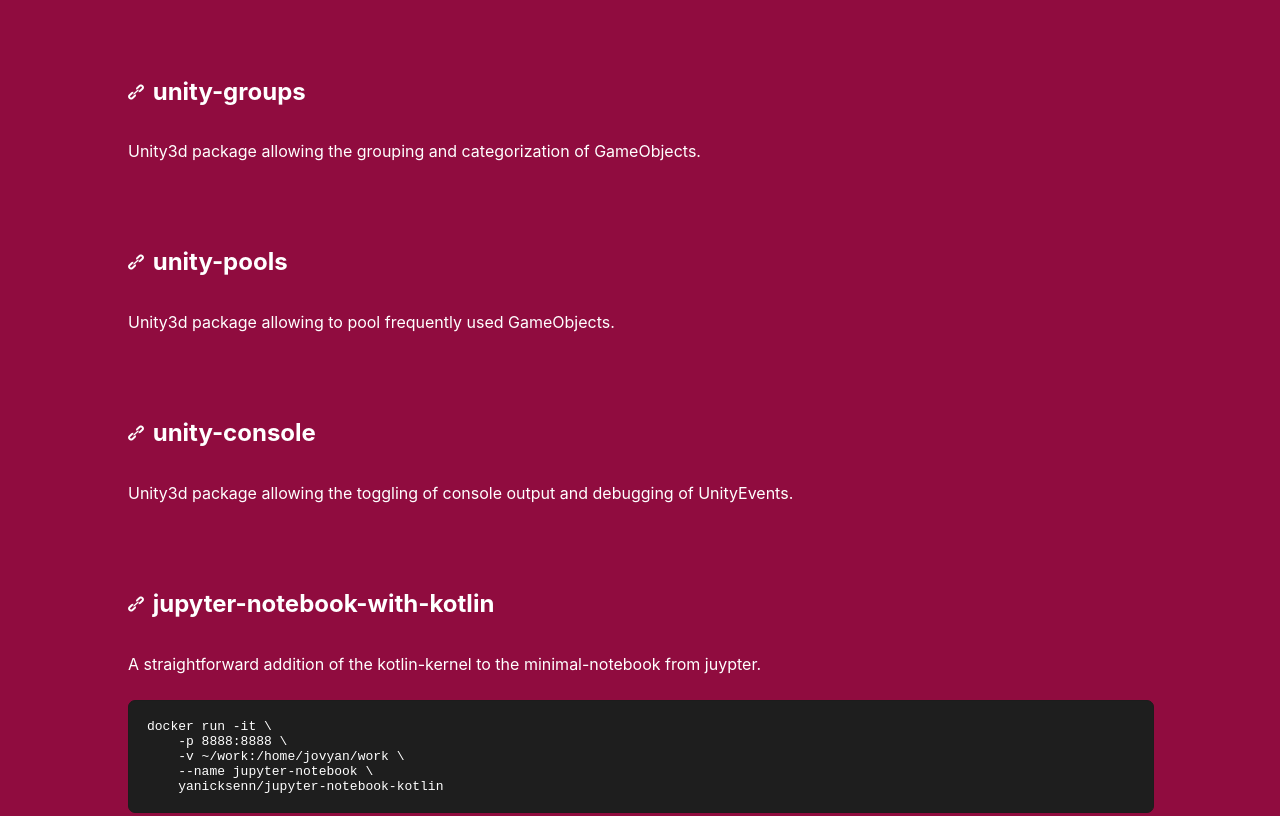
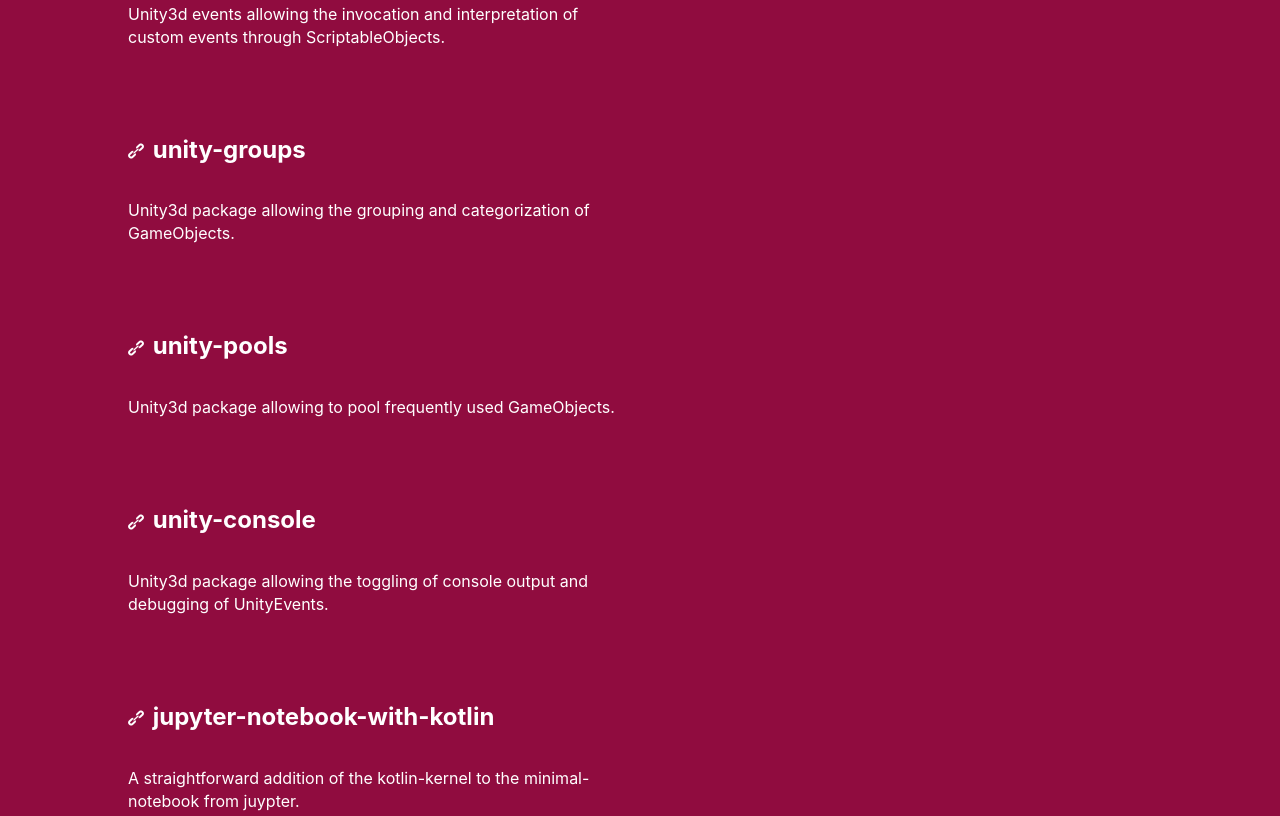
Before and after one commit to yanicksenn/yanicksenn.github.io, a plain HTML site: page index.html in a window 1280 px wide. Shown: the part 744-1560 px from the top of the page. Drawn offline with Linux system fonts and the light colour scheme.

Commit message:
Update style

```diff
--- a/style/style.css
+++ b/style/style.css
@@ -59,6 +59,7 @@
     width: 16px;
     height: 16px;
     margin-right: 3px;
+    vertical-align: middle;
 }
 
 a:link, a:visited {
@@ -79,6 +80,7 @@
     border-style: solid;
     border-radius: 7px;
     width: 100%;
+    max-width: 500px;
 }
 
 code pre {
@@ -89,4 +91,10 @@
 
 h1 {
     font-size: 1.5em;
+    max-width: 500px;
 }
+
+p {
+    max-width: 500px;
+    line-height: 23px;
+}
```
